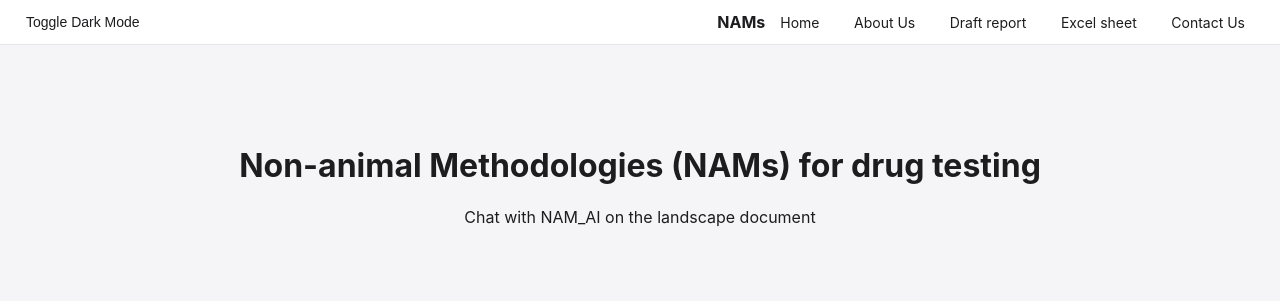
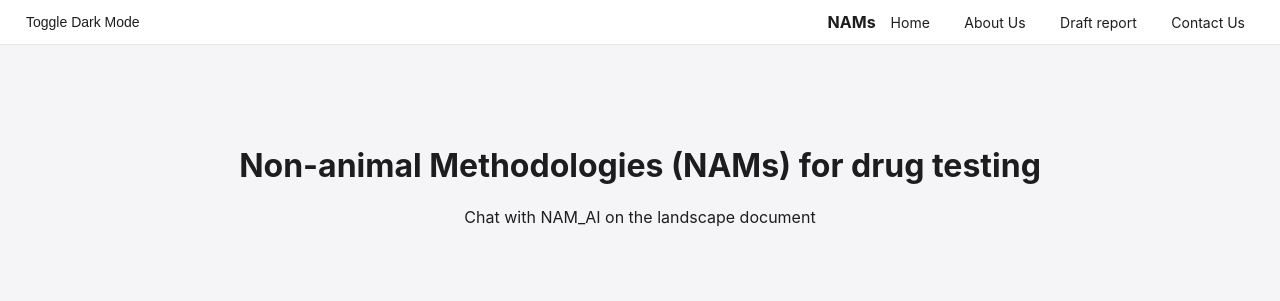
Before and after one commit to testacc3582360/NAMS.github.io, a plain HTML site: page index.html in a window 1280 px wide. Shown: the top 301 px of the page. Drawn offline with Linux system fonts and the light colour scheme.

Commit message:
Update index.html

```diff
--- a/index.html
+++ b/index.html
@@ -16,7 +16,7 @@
       <a href="index.html">Home</a>
       <a href="about.html">About Us</a>
        <a href="draftreport.html">Draft report</a>
-      <a href="excel.html">Excel sheet</a>
+
       <a href="contact.html">Contact Us</a>
     </nav>
   </header>
```
